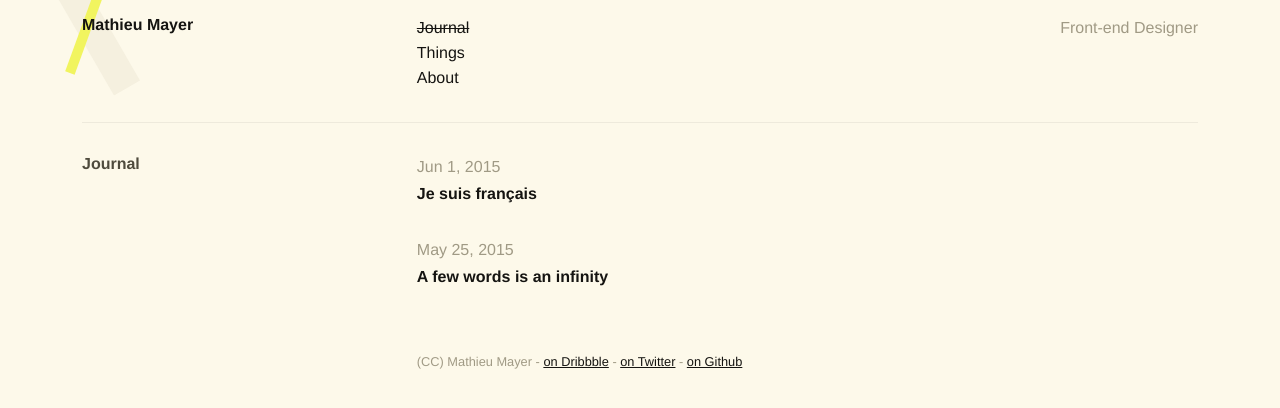
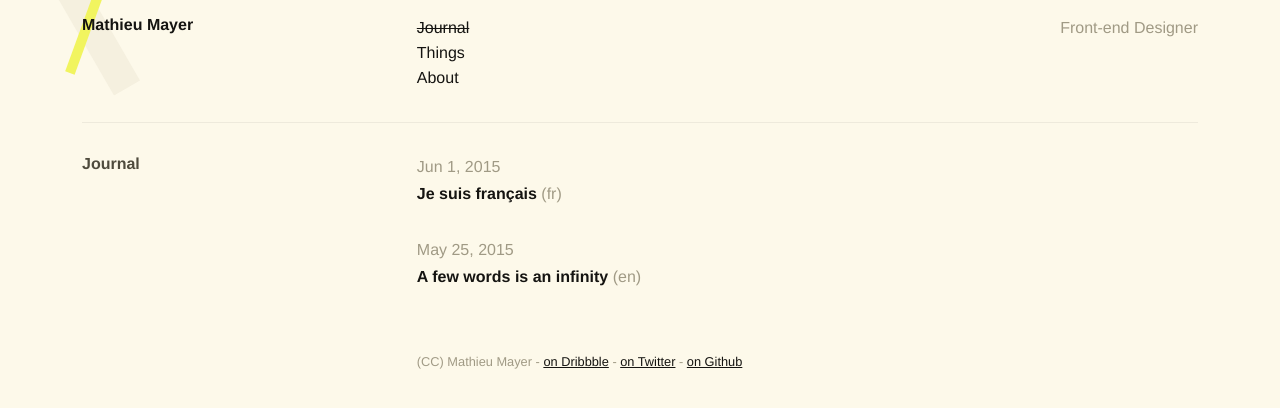
Before and after one commit to mx3m/mx3m.github.io, a Jekyll site: the page built from index.html, in a window 1280 px wide. Shown: the top 408 px of the page. Built offline with Jekyll 4.4.1, drawn with Linux system fonts in a browser that asks for light colours; nearby versions of some CDN libraries.

Commit message:
added lang span to posts

```diff
--- a/_posts/2015-05-26-few-words-infinity.markdown
+++ b/_posts/2015-05-26-few-words-infinity.markdown
@@ -2,6 +2,7 @@
 layout: post
 title:  "A few words is an infinity"
 date:   2015-05-25 14:00:00
+lang: en
 ---
 
 I'm going to give this a go.
--- a/_posts/2015-06-01-je-suis-francais.markdown
+++ b/_posts/2015-06-01-je-suis-francais.markdown
@@ -2,6 +2,7 @@
 layout: post
 title:  "Je suis français"
 date:   2015-06-01 14:00:00
+lang: fr
 ---
 
 J'ai tenté à maintes reprises d'écrire en anglais. Je lis beaucoup en anglais. En vrai, je travaille aussi en anglais. C'est une langue qui m'est étrangement familière.
--- a/_sass/03-organisms/_posts-list.scss
+++ b/_sass/03-organisms/_posts-list.scss
@@ -16,6 +16,10 @@
     @extend %reset-heading;
     font-size: 1rem;
   }
+  &-item-lang {
+    font-weight: normal;
+    color: $color-text-lighter;
+  }
   &-item-date {
     display: inline-block;
     margin-bottom: 5px;
--- a/index.html
+++ b/index.html
@@ -13,6 +13,7 @@ title: Journal
         <time class="posts-list-item-date">{{ post.date | date: "%b %-d, %Y" }}</time>
         <h3 class="posts-list-item-title">
           <a class="posts-list-item-link" href="{{ post.url | prepend: site.baseurl }}">{{ post.title }}</a>
+          <span class="posts-list-item-lang">({{ post.lang }})</span>
         </h3>
       </li>
     {% endfor %}
```
